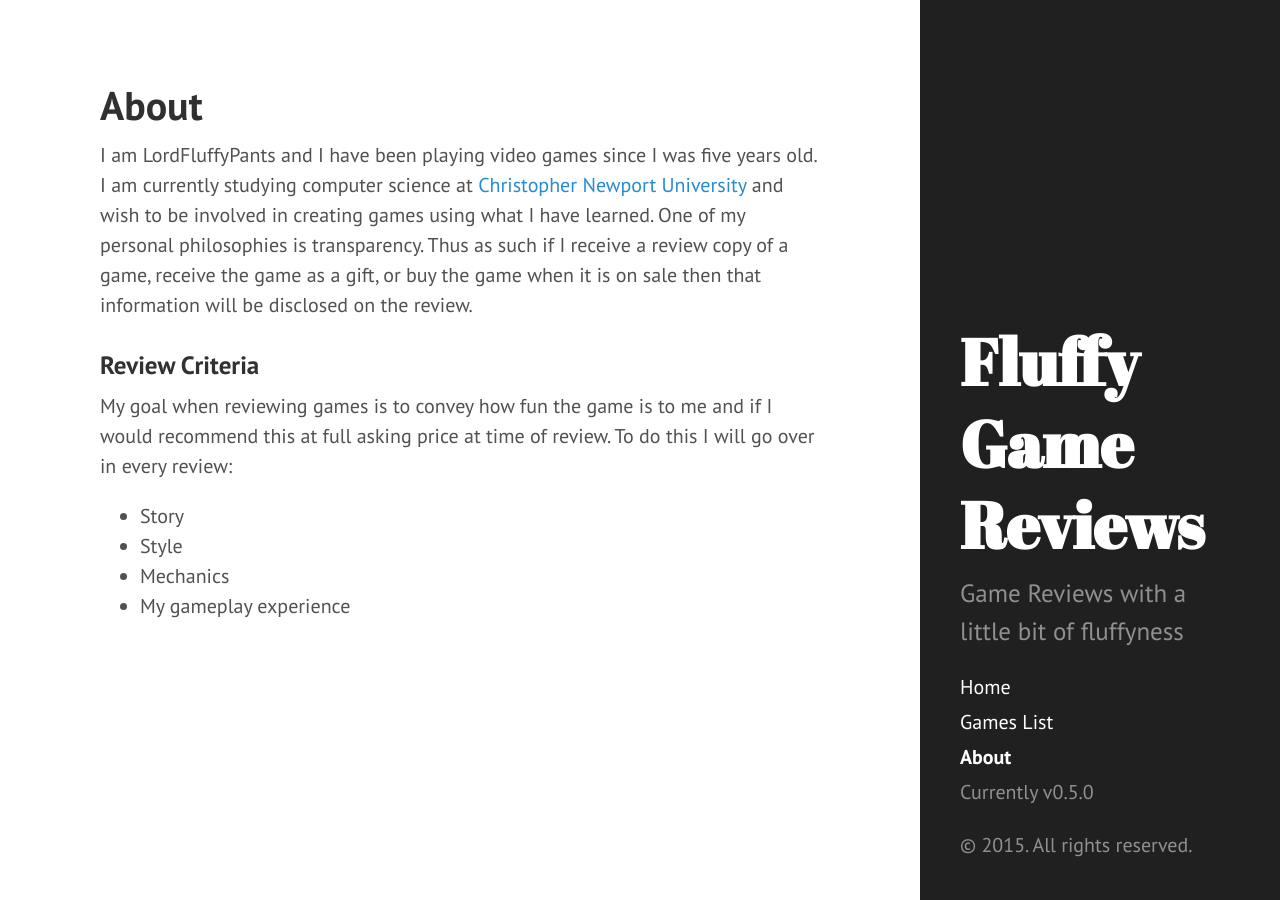
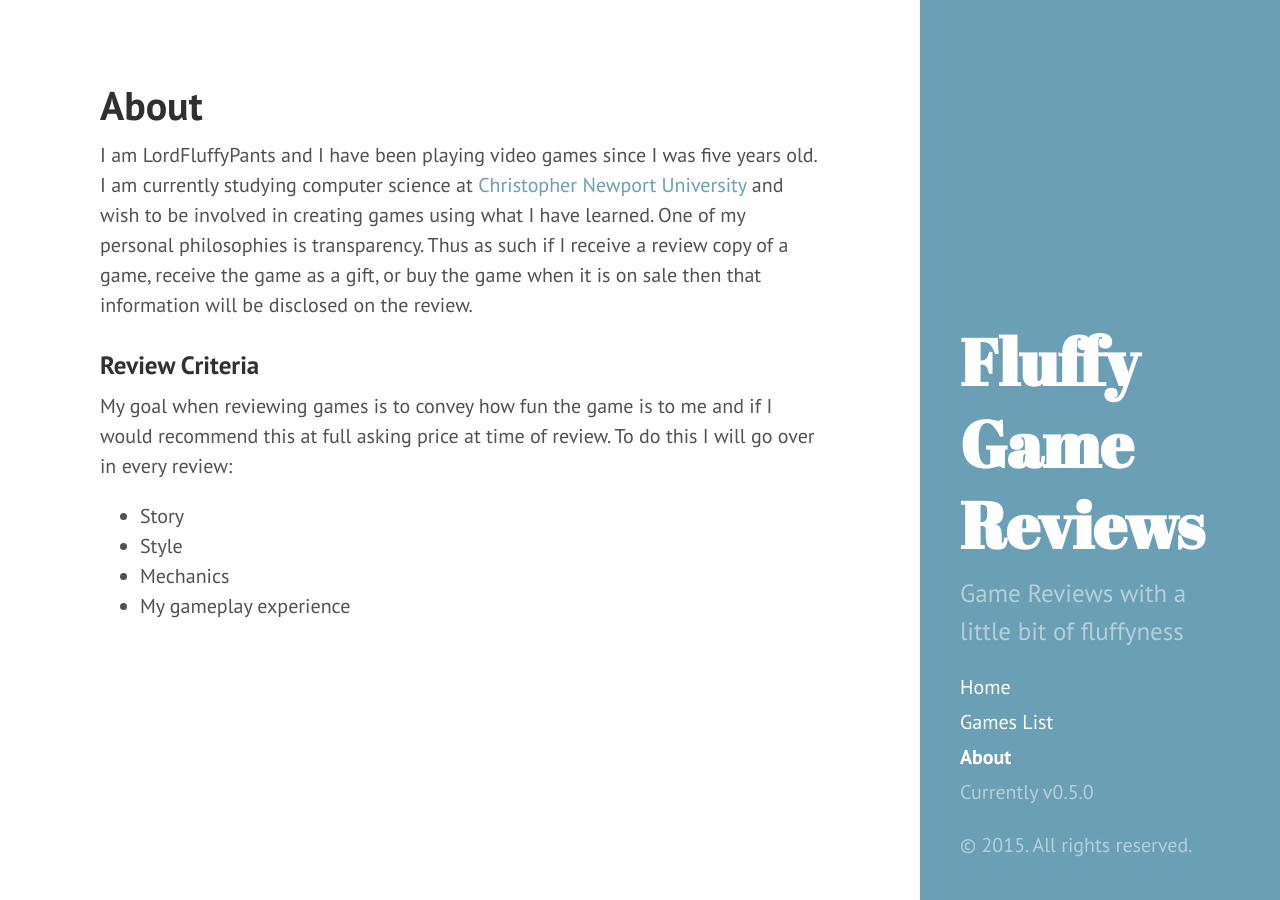
Before and after one commit to LordFluffyPants/LordFluffyPants.github.io, a Jekyll site: the page built from about.md, in a window 1280 px wide. Built offline with Jekyll 4.4.1, drawn with Linux system fonts in a browser that asks for light colours; Markdown is read by kramdown in place of the engine named in the settings.

Commit message:
seeing if i can change the color

```diff
--- a/public/css/hyde.css
+++ b/public/css/hyde.css
@@ -152,17 +152,27 @@ a.sidebar-nav-item:focus {
   .layout-reverse .sidebar {
     left: auto;
     right: 0;
+    background-color: #6a9fb5;
   }
   .layout-reverse .content {
     margin-left: 2rem;
     margin-right: 20rem;
   }
+  .layout-reverse .content a,
+  .layout-reverse .related-posts li a:hover {
+    color: #6a9fb5;
+  }
+
 }
 
 @media (min-width: 64em) {
   .layout-reverse .content {
     margin-left: 4rem;
     margin-right: 22rem;
+  }
+  .layout-reverse .content a,
+  .layout-reverse .related-posts li a:hover {
+    color: #6a9fb5;
   }
 }
 
```
